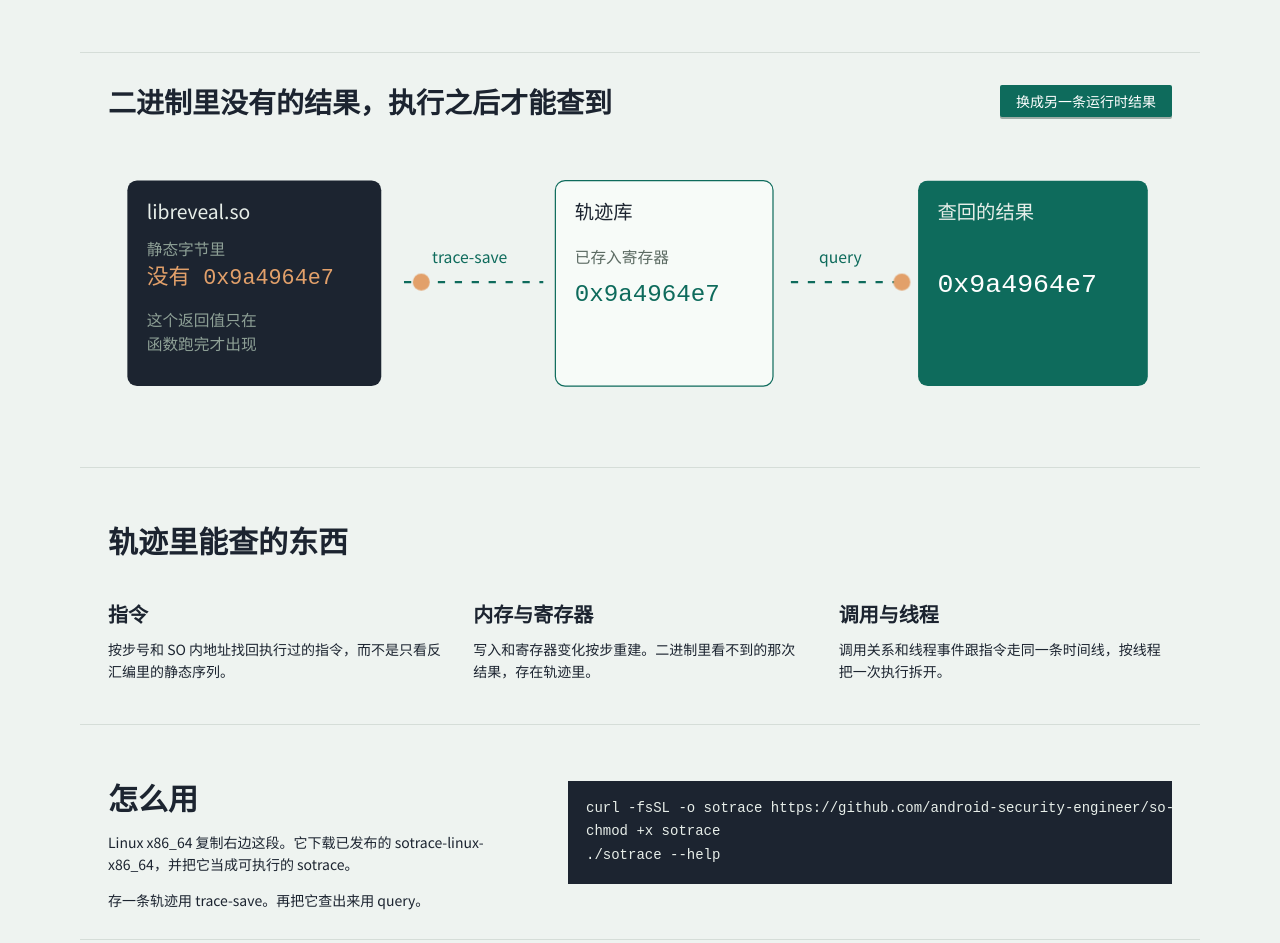
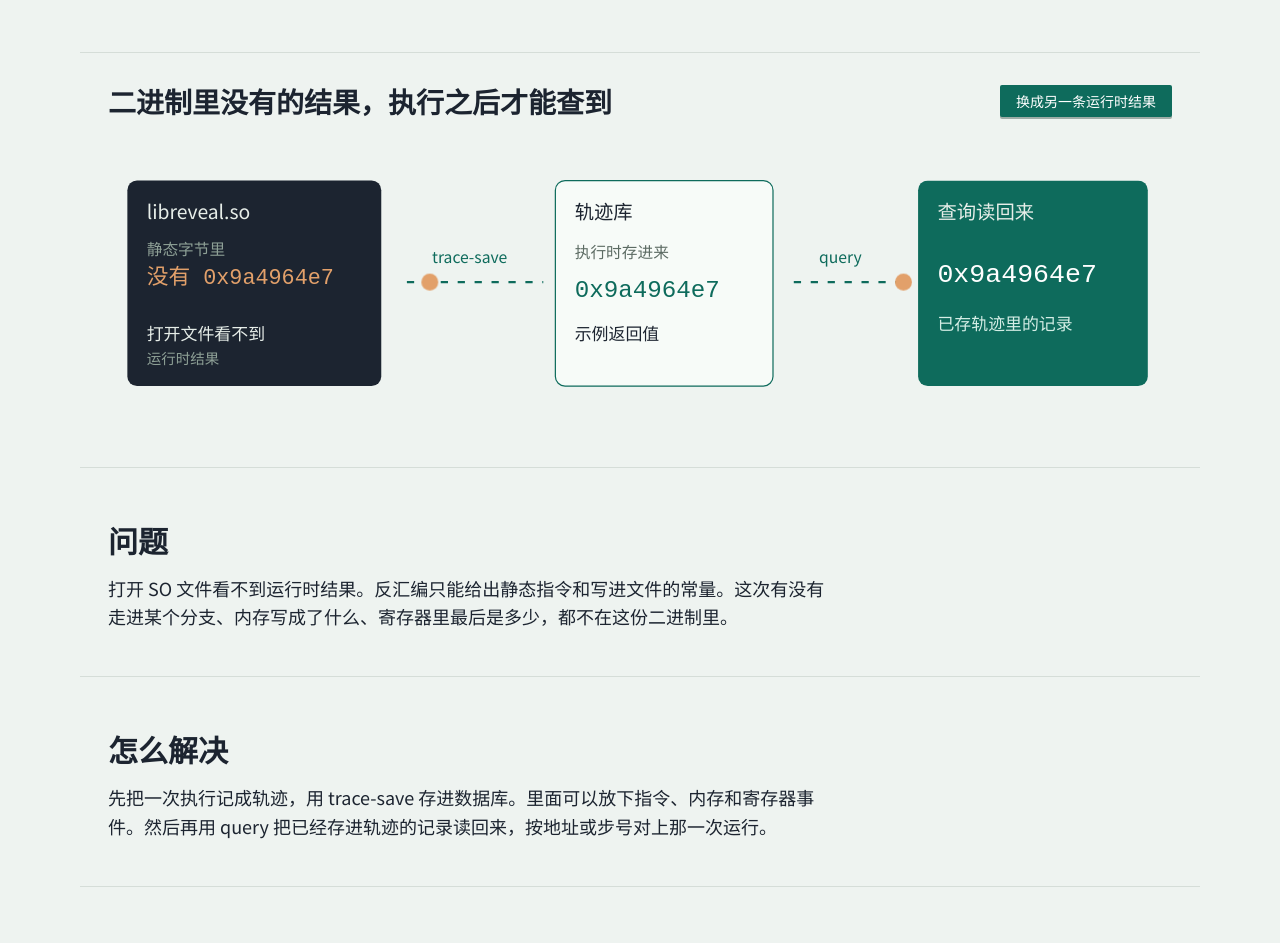
Before and after one commit to android-security-engineer/so-trace-database, a React (Vite) app in the folder website/: page / in a window 1280 px wide. Shown: the part 560-1503 px from the top of the page. Built offline with nearby package versions, Linux system fonts and the light colour scheme.

Commit message:
Explain the missing runtime result in plain language on the site.
The top navigation now opens a problem section and a how-it-is-solved section. Each stage of the drawing has a Chinese caption, the packet still moves on its own, and the control still swaps the example value.

```diff
--- a/website/src/App.tsx
+++ b/website/src/App.tsx
@@ -33,6 +33,8 @@ export default function App() {
             style={{ flex: 1, minWidth: 0, background: 'transparent', border: 'none' }}
             items={[
               { key: 'product', label: <a href="#hero">产品</a> },
+              { key: 'problem', label: <a href="#problem">问题</a> },
+              { key: 'fix', label: <a href="#fix">怎么解决</a> },
               { key: 'usage', label: <a href="#usage">用法</a> },
               { key: 'throughput', label: <a href="#throughput">吞吐</a> },
               { key: 'boundary', label: <a href="#boundary">边界</a> },
@@ -91,6 +93,20 @@ export default function App() {
           </section>
 
           <Story />
+
+          <section className="band band-rule" id="problem">
+            <Title level={2}>问题</Title>
+            <Paragraph style={{ fontSize: 18, maxWidth: 720 }}>
+              打开 SO 文件看不到运行时结果。反汇编只能给出静态指令和写进文件的常量。这次有没有走进某个分支、内存写成了什么、寄存器里最后是多少，都不在这份二进制里。
+            </Paragraph>
+          </section>
+
+          <section className="band band-rule" id="fix">
+            <Title level={2}>怎么解决</Title>
+            <Paragraph style={{ fontSize: 18, maxWidth: 720 }}>
+              先把一次执行记成轨迹，用 trace-save 存进数据库。里面可以放下指令、内存和寄存器事件。然后再用 query 把已经存进轨迹的记录读回来，按地址或步号对上那一次运行。
+            </Paragraph>
+          </section>
 
           <section className="band band-rule" id="stores">
             <Title level={2}>轨迹里能查的东西</Title>
--- a/website/src/Story.tsx
+++ b/website/src/Story.tsx
@@ -23,8 +23,8 @@ export default function Story() {
         <text x="32" y="68" fill="#e7eee9" fontSize="16">libreveal.so</text>
         <text x="32" y="98" fill="#8ea096" fontSize="13">静态字节里</text>
         <text x="32" y="122" fill="#e2a06a" fontSize="18" fontFamily="ui-monospace, monospace">没有 {fact}</text>
-        <text x="32" y="156" fill="#8ea096" fontSize="13">这个返回值只在</text>
-        <text x="32" y="176" fill="#8ea096" fontSize="13">函数跑完才出现</text>
+        <text x="32" y="168" fill="#e7eee9" fontSize="14">打开文件看不到</text>
+        <text x="32" y="188" fill="#8ea096" fontSize="12">运行时结果</text>
 
         <path className="story-flow" d="M240 120 H360" />
         <circle className="story-packet" cx="248" cy="120" r="7" />
@@ -32,16 +32,18 @@ export default function Story() {
 
         <rect x="370" y="36" width="180" height="170" rx="8" fill="#f7fbf8" stroke="#0e6b5c" />
         <text x="386" y="68" fill="#1c2430" fontSize="16">轨迹库</text>
-        <text x="386" y="104" fill="#5c6b63" fontSize="13">已存入寄存器</text>
-        <text x="386" y="136" fill="#0e6b5c" fontSize="20" fontFamily="ui-monospace, monospace">{fact}</text>
+        <text x="386" y="100" fill="#5c6b63" fontSize="13">执行时存进来</text>
+        <text x="386" y="132" fill="#0e6b5c" fontSize="20" fontFamily="ui-monospace, monospace">{fact}</text>
+        <text x="386" y="168" fill="#1c2430" fontSize="14">示例返回值</text>
 
         <path className="story-flow story-flow-late" d="M560 120 H660" />
         <circle className="story-packet story-packet-late" cx="568" cy="120" r="7" />
         <text x="588" y="104" fill="#0e6b5c" fontSize="13">query</text>
 
         <rect x="670" y="36" width="190" height="170" rx="8" fill="#0e6b5c" />
-        <text x="686" y="68" fill="#e7eee9" fontSize="16">查回的结果</text>
-        <text className="shown-fact" x="686" y="128" fill="#ffffff" fontSize="22" fontFamily="ui-monospace, monospace">{fact}</text>
+        <text x="686" y="68" fill="#e7eee9" fontSize="16">查询读回来</text>
+        <text className="shown-fact" x="686" y="120" fill="#ffffff" fontSize="22" fontFamily="ui-monospace, monospace">{fact}</text>
+        <text x="686" y="160" fill="#d5eee6" fontSize="14">已存轨迹里的记录</text>
       </svg>
     </section>
   )
```
